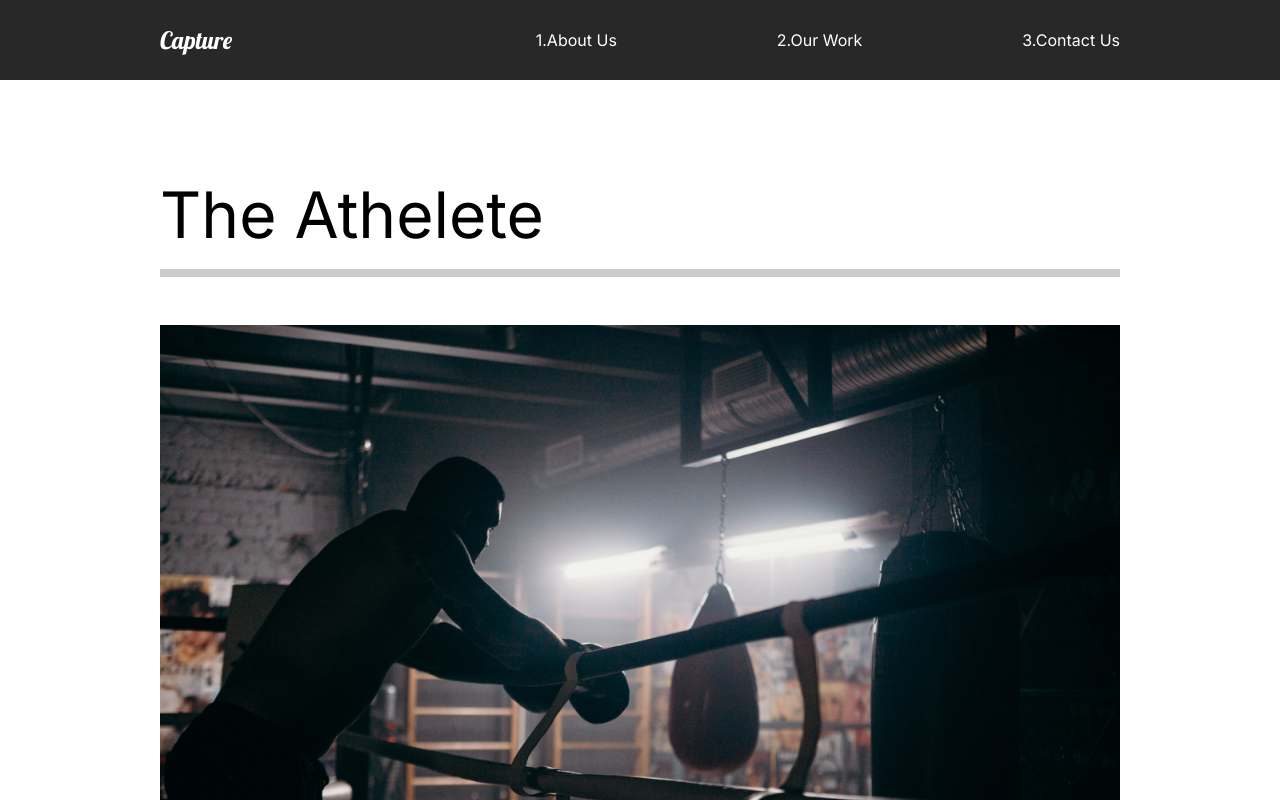
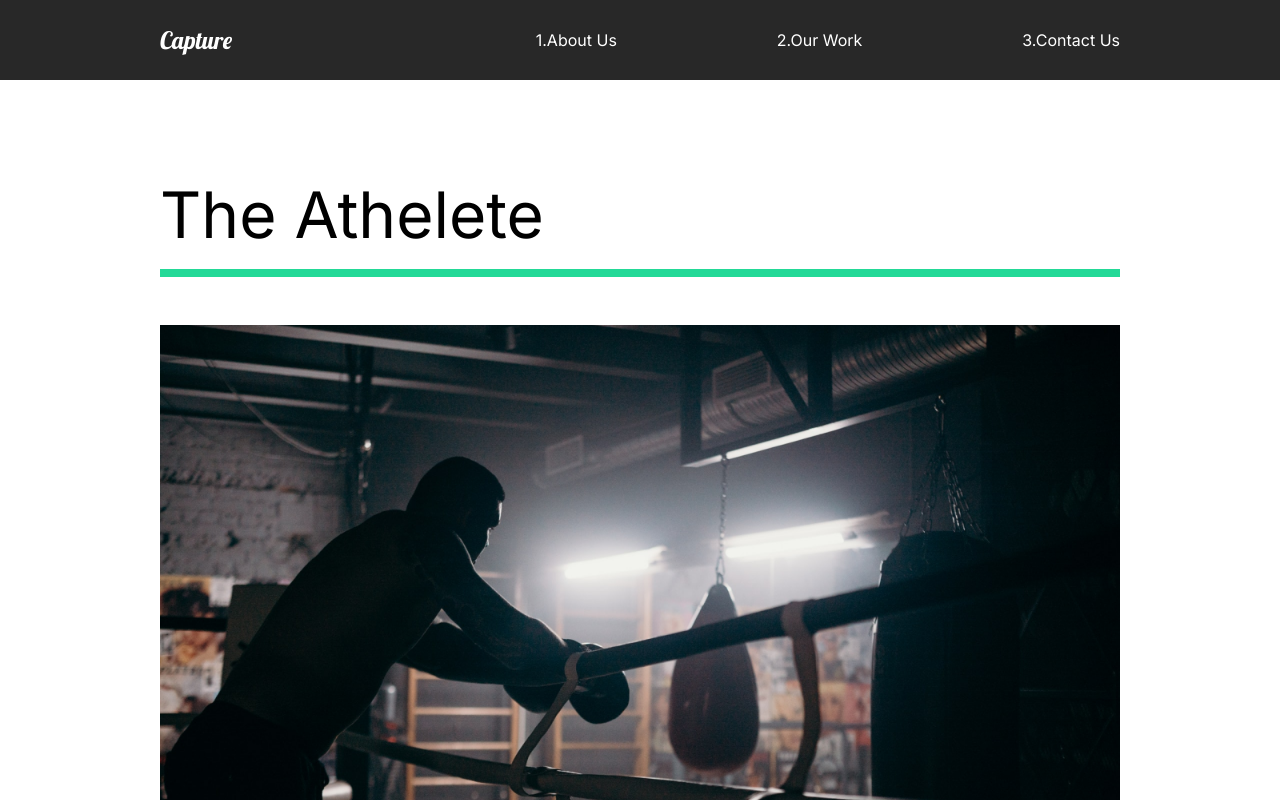
Before and after one commit to phonqha/capture-react, a React (Create React App) app: page /work in a window 1280 px wide. Shown: the top 800 px of the page. Built offline with nearby package versions, Linux system fonts and the light colour scheme.

Commit message:
16.Our Work Animation

```diff
--- a/src/animation.js
+++ b/src/animation.js
@@ -8,13 +8,12 @@ export const pageAnimation = {
         y: 0,
         transition: {
             staggerChildren: 0.25,
-            duration: 1,
+            duration: 0.5,
             when: "beforeChildren",
         },
     },
     exit: {
         opacity: 0,
-        y: 300,
         transition: { duration: 0.5 },
     },
 };
@@ -43,3 +42,31 @@ export const photoAnim = {
         },
     },
 };
+export const lineAnim = {
+    hidden: { width: "0%" },
+    show: {
+        width: "100%",
+        transition: { duration: 1 },
+    },
+};
+export const slider = {
+    hidden: { x: "-130%", skew: "45deg" },
+    show: {
+        x: "100%",
+        skew: "0deg",
+        transition: { ease: "easeOut", duration: 1 },
+    },
+};
+export const sliderContainer = {
+    hidden: {
+        opacity: 1,
+    },
+    show: {
+        opacity: 1,
+        transition: {
+            staggerChildren: 0.15,
+            ease: "easeOut",
+            duration: 1,
+        },
+    },
+};
--- a/src/pages/OurWork.js
+++ b/src/pages/OurWork.js
@@ -7,7 +7,14 @@ import theracer from "../img/theracer-small.png";
 import goodtimes from "../img/goodtimes-small.png";
 //animation
 import { motion } from "framer-motion";
-import { pageAnimation } from "../animation";
+import {
+    sliderContainer,
+    pageAnimation,
+    fade,
+    photoAnim,
+    lineAnim,
+    slider,
+} from "../animation";
 
 const OurWork = () => {
     return (
@@ -18,11 +25,21 @@ const OurWork = () => {
             initial="hidden"
             animate="show"
         >
+            <motion.div variants={sliderContainer}>
+                <Frame1 variants={slider}></Frame1>
+                <Frame2 variants={slider}></Frame2>
+                <Frame3 variants={slider}></Frame3>
+                <Frame4 variants={slider}></Frame4>
+            </motion.div>
             <Movie>
-                <h2>The Athelete</h2>
-                <div className="line"></div>
+                <motion.h2 variants={fade}>The Athelete</motion.h2>
+                <motion.div variants={lineAnim} className="line"></motion.div>
                 <Link to="/work/the-athlete">
-                    <img src={athelete} alt="athelete" />
+                    <motion.img
+                        variants={photoAnim}
+                        src={athelete}
+                        alt="athelete"
+                    />
                 </Link>
             </Movie>
 
@@ -38,7 +55,9 @@ const OurWork = () => {
                 <h2>Good Times</h2>
                 <div className="line"></div>
                 <Link to="/work/good-times">
-                    <img src={goodtimes} alt="goodtimes" />
+                    <Hide>
+                        <img src={goodtimes} alt="goodtimes" />
+                    </Hide>
                 </Link>
             </Movie>
         </Work>
@@ -58,7 +77,7 @@ const Movie = styled.div`
     padding-bottom: 10rem;
     .line {
         height: 0.5rem;
-        background: #cccccc;
+        background: #23d997;
         margin-bottom: 3rem;
     }
     img {
@@ -67,5 +86,26 @@ const Movie = styled.div`
         object-fit: cover;
     }
 `;
+const Hide = styled.div`
+    overflow: hidden;
+`;
+const Frame1 = styled(motion.div)`
+    position: fixed;
+    left: 0;
+    top: 10%;
+    width: 100%;
+    height: 100vh;
+    background: #fffebf;
+    z-index: 2;
+`;
+const Frame2 = styled(Frame1)`
+    background: #ff8efb;
+`;
+const Frame3 = styled(Frame1)`
+    background: #8ed2ff;
+`;
+const Frame4 = styled(Frame1)`
+    background: #8effa0;
+`;
 
 export default OurWork;
```
